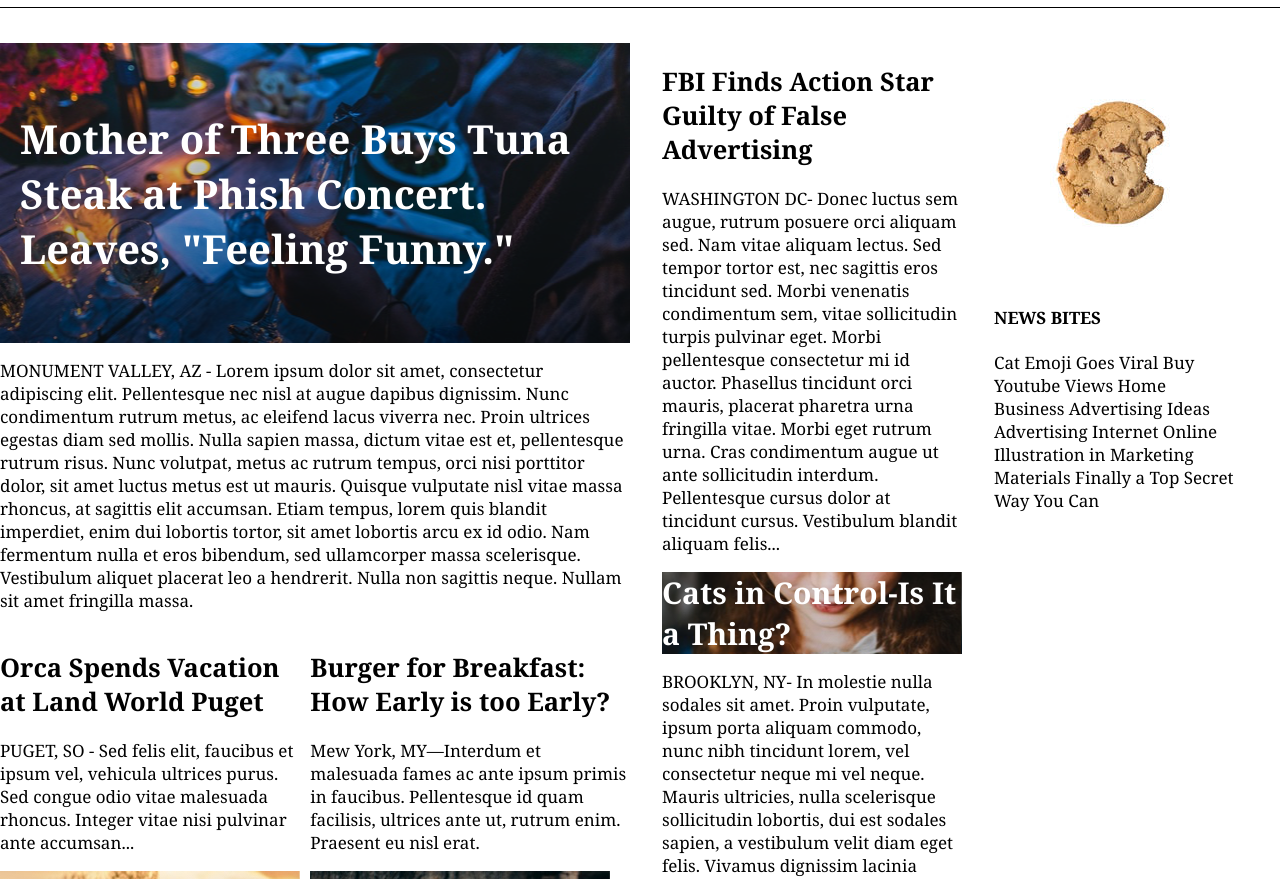
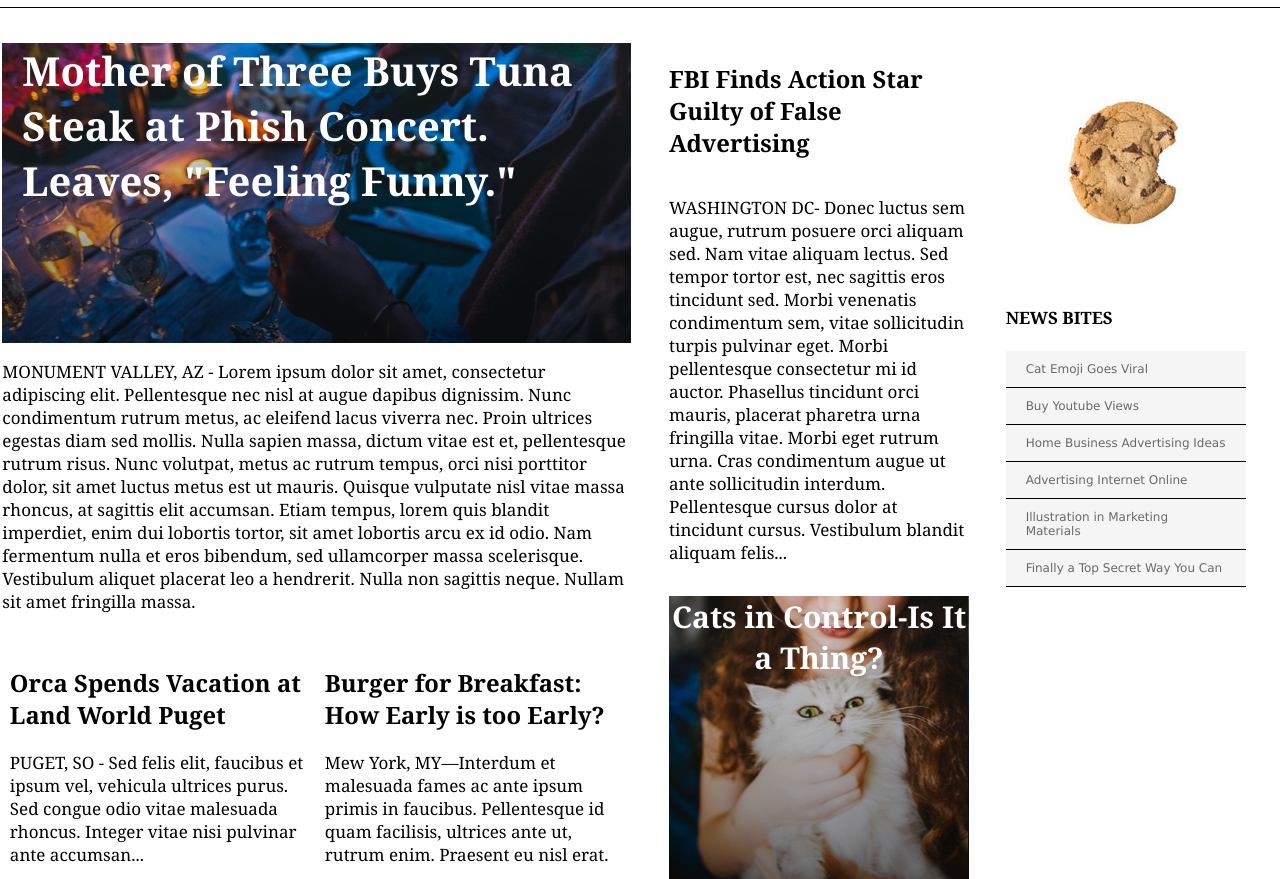
Before and after one commit to tj724/mytimes, a plain HTML site: page index.html in a window 1280 px wide. Shown: the part 73-952 px from the top of the page. Drawn offline with Linux system fonts and the light colour scheme.

Commit message:
Fixed flexboxes

```diff
--- a/index.html
+++ b/index.html
@@ -33,22 +33,26 @@
 
         <!--First Column-->
         <div class="column large">
-            <div class="story">
+            <div class="mainstory">
                 <div id="image1" class="storyimage">
                 <span class="imagetext">Mother of Three Buys Tuna Steak at Phish Concert. Leaves, "Feeling Funny."</span></div>
                 <p>MONUMENT VALLEY, AZ - Lorem ipsum dolor sit amet, consectetur adipiscing elit. Pellentesque nec nisl at augue dapibus dignissim. Nunc condimentum rutrum metus, ac eleifend lacus viverra nec. Proin ultrices egestas diam sed mollis. Nulla sapien massa, dictum vitae est et, pellentesque rutrum risus. Nunc volutpat, metus ac rutrum tempus, orci nisi porttitor dolor, sit amet luctus metus est ut mauris. Quisque vulputate nisl vitae massa rhoncus, at sagittis elit accumsan. Etiam tempus, lorem quis blandit imperdiet, enim dui lobortis tortor, sit amet lobortis arcu ex id odio. Nam fermentum nulla et eros bibendum, sed ullamcorper massa scelerisque. Vestibulum aliquet placerat leo a hendrerit. Nulla non sagittis neque. Nullam sit amet fringilla massa. </p>
            </div>
             <div id="story2-3">
-           <div class="story2">
-               <h2>Orca Spends Vacation at Land World Puget</h2>
-                <p>PUGET, SO - Sed felis elit, faucibus et ipsum vel, vehicula ultrices purus. Sed congue odio vitae malesuada rhoncus. Integer vitae nisi pulvinar ante accumsan... </p>
+           <div class="story">
+               <div class="storytext">
+                   <h2>Orca Spends Vacation at Land World Puget</h2>
+                    <p>PUGET, SO - Sed felis elit, faucibus et ipsum vel, vehicula ultrices purus. Sed congue odio vitae malesuada rhoncus. Integer vitae nisi pulvinar ante accumsan... </p>
+                </div>
                <div id="image2" class="storyimage">
                 <span class="imagetext">Earth Spins Backwards for 2017</span>
                 </div>
            </div>
-           <div class="story3">
-               <h2>Burger for Breakfast: How Early is too Early?</h2>
-                <p>Mew York, MY—Interdum et malesuada fames ac ante ipsum primis in faucibus. Pellentesque id quam facilisis, ultrices ante ut, rutrum enim. Praesent eu nisl erat. </p>
+           <div class="story">
+               <div class="storytext">
+                   <h2>Burger for Breakfast: How Early is too Early?</h2>
+                    <p>Mew York, MY—Interdum et malesuada fames ac ante ipsum primis in faucibus. Pellentesque id quam facilisis, ultrices ante ut, rutrum enim. Praesent eu nisl erat. </p>
+                </div>
                <div id="image3" class="storyimage">
                 <span class="imagetext">Research Shows Cameras Erase Memory</span>
                </div>
@@ -74,7 +78,7 @@
             <img src="resources/images/img-news-bite.png" />
             <h4>NEWS BITES</h4>
             <div id="newsbites">
-                Cat Emoji Goes Viral Buy Youtube Views Home Business Advertising Ideas Advertising Internet Online Illustration in Marketing Materials Finally a Top Secret Way You Can
+                <span>Cat Emoji Goes Viral</span> <span>Buy Youtube Views</span> <span>Home Business Advertising Ideas</span> <span>Advertising Internet Online</span> <span>Illustration in Marketing Materials</span> <span>Finally a Top Secret Way You Can</span>
 
 
             </div>
--- a/resources/style.css
+++ b/resources/style.css
@@ -62,6 +62,8 @@ div{
 /*Main Content Style*/
 #maincontent{
     display: flex;
+    justify-content:space-around;
+    align-content: space-between;
     font-family: Georgia;
     font-size: 17px;
     color: black;
@@ -81,7 +83,6 @@ div{
 
 .column.large {
   width: 630px;
-display: inline-flex;
 }
 
 .column.medium {
@@ -92,40 +93,68 @@ display: inline-flex;
     width: 240px;
 }
 /*Each story is wrapped in this*/
-/*.story{
+.story{
     display: flex;
     flex-direction: column;
-    align-content: center;
+    width: 300px;
+}
 
-}*/
+.storytext{
+    height: 250px;
+    display: block;
+}
+
+h2{
+    display: block;
+    font-size: 1.4em;
+    -webkit-margin-before: 0.83em;
+    -webkit-margin-after: 0.83em;
+    -webkit-margin-start: 0px;
+    -webkit-margin-end: 0px;
+    font-weight: bold;
+}
+
+
+#newsbites h4{
+    margin-bottom: 41px;
+    font-size: 16px;
+    font-weight: bold;
+    text-align: center;
+}
+
+
+#newsbites span {
+    display: block;
+    padding: 11px 20px;
+    border-bottom: 1px solid black;
+    background-color: WhiteSmoke;
+    font-family: Verdana;
+    font-size: 12px;
+    color: DimGray;
+}
 
 /*Each picture for a story is wrapped in this with a span for the caption*/
-.storyimage{
-    display: flex;
-    justify-content: center;
-    align-items: center;
-}
 
 #story2-3{
     display: flex;
-    justify-content: space-between;
+    justify-content: space-around;
+    margin-top: 17px;
 }
 
+
+/*----------------------------------------------------------IMAGE STUFF*/
 /*this is ued to individualize the background images*/
 #image1{
     background-image: url(images/img-story-main.png);
-    background-size: 100% 100%;
     background-repeat: no-repeat;
     display: flex;
     width: 630px;
-    height: 300px
-        ;
+    height: 300px;
 }
 
 
 #image2{
     background-image: url(images/img-story-2.png);
-
 }
 
 
@@ -139,31 +168,50 @@ display: inline-flex;
 }
 
 
-#story2-3 .storyimage{
+#story2-3 .storyimage, #image4.storyimage{
     display: flex;
-    width: 300px;
     height: 300px;
-}
-
-
-.imagetext{
-    display: flex;
-  font-family: Georgia;
-  font-weight: bold;
-  font-size: 30px;
-  color: white;
-}
-
-#image1 .imagetext{
-    font-size: 40px;
-    text-align: left
-    margin-top: 0;
-    margin-left: 20px;
+    margin-top: 15px;
+    font-family: Georgia;
+    font-weight: bold;
+    font-size: 30px;
+    color: white;
+    text-align: center;
 }
 
 
 
+#image1 .imagetext{
+    font-size: 40px;
+    text-align: left;
+    margin-top: 0;
+    margin-left: 20px;
+    font-family: Georgia;
+    font-weight: bold;
+    font-size: 40px;
+    color: white;
+
+}
+/*----------------------------------------------------------END OF IMAGE STUFF*/
+
+
 p{
     margin-top: 16px;
+    font-family: Georgia;
+    font-size: 17px;
+    color: black;
+    margin-top: 16px;
+    display: block;
+    -webkit-margin-before: 1em;
+    -webkit-margin-after: 1em;
+    -webkit-margin-start: 0px;
+    -webkit-margin-end: 0px;
+}
+
+#newsbites{
+    background-color: WhiteSmoke;
+    font-family: Verdana;
+    font-size: 12px;
+    color: DimGray;
     display: block;
 }
```
